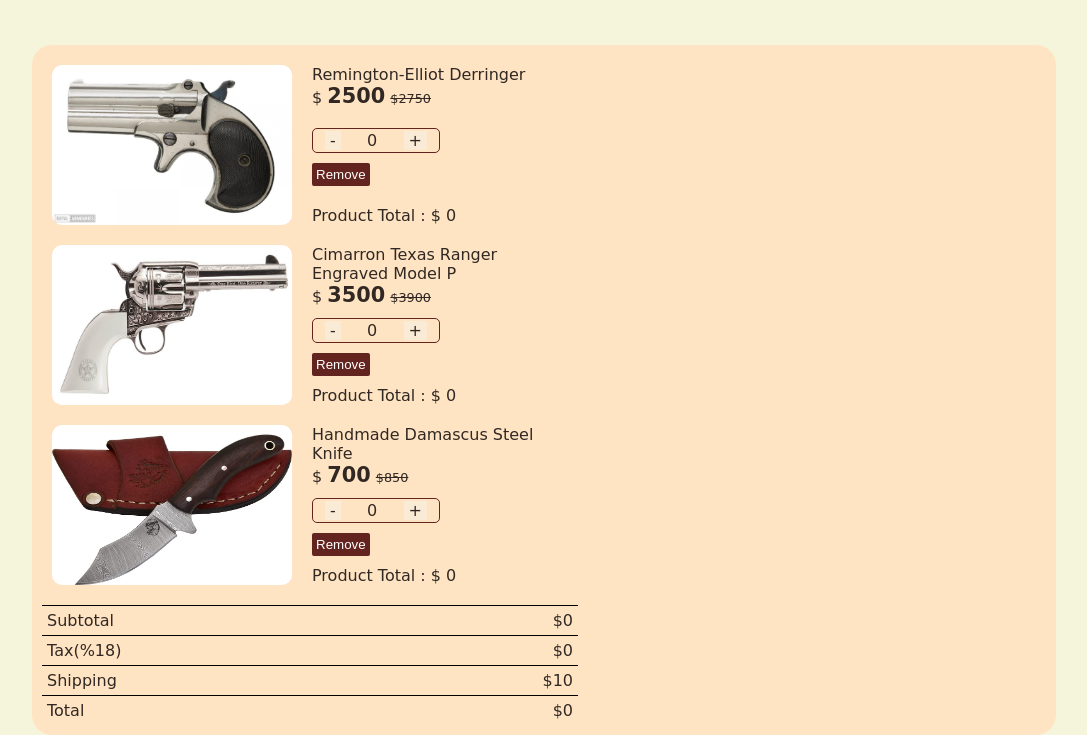
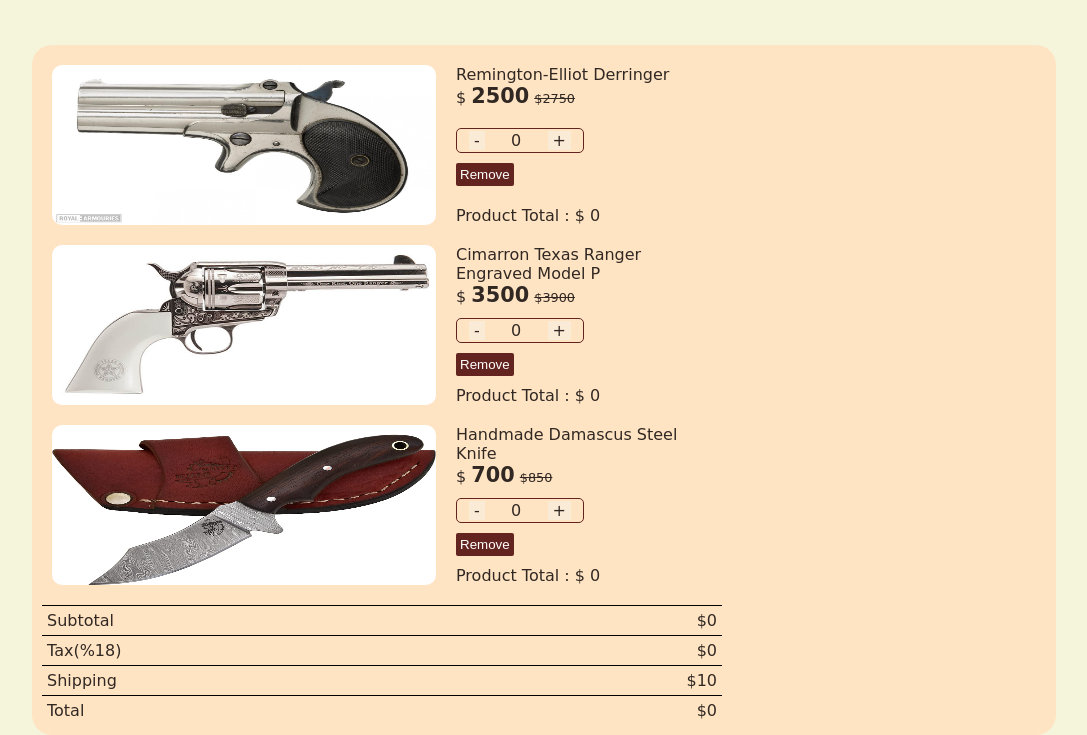
Before and after one commit to sabata06/Checkout_Page, a plain HTML site: page index.html in a window 1280 px wide. Shown: the part 89-824 px from the top of the page, without its empty margins (96-1183 px from the left). Drawn offline with Linux system fonts and the light colour scheme; a web font is replaced by a local one.

Commit message:
checkout-page

```diff
--- a/style.css
+++ b/style.css
@@ -12,6 +12,7 @@
   margin: 3rem;
 }
 .main {
+
   color: rgb(49, 40, 35);
   display: flex;
   justify-content: center;
@@ -19,6 +20,7 @@
   font-family: "Rye", cursive;
 }
 .container {
+
   border-radius: 20px;
   background-color: bisque;
   width: 80%;
@@ -28,7 +30,7 @@
   flex-direction: column;
 }
 img {
-  width: 30vh;
+  width: 30vw;
   margin-right: 20px;
   border-radius: 10px;
   height: 20vh;
```
